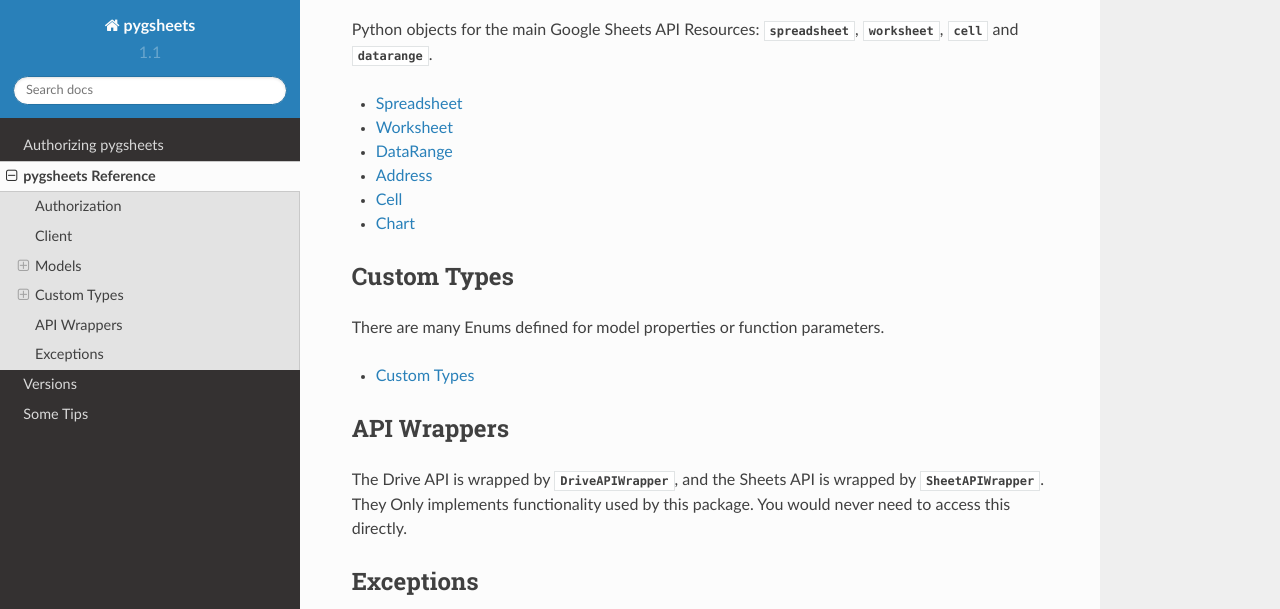
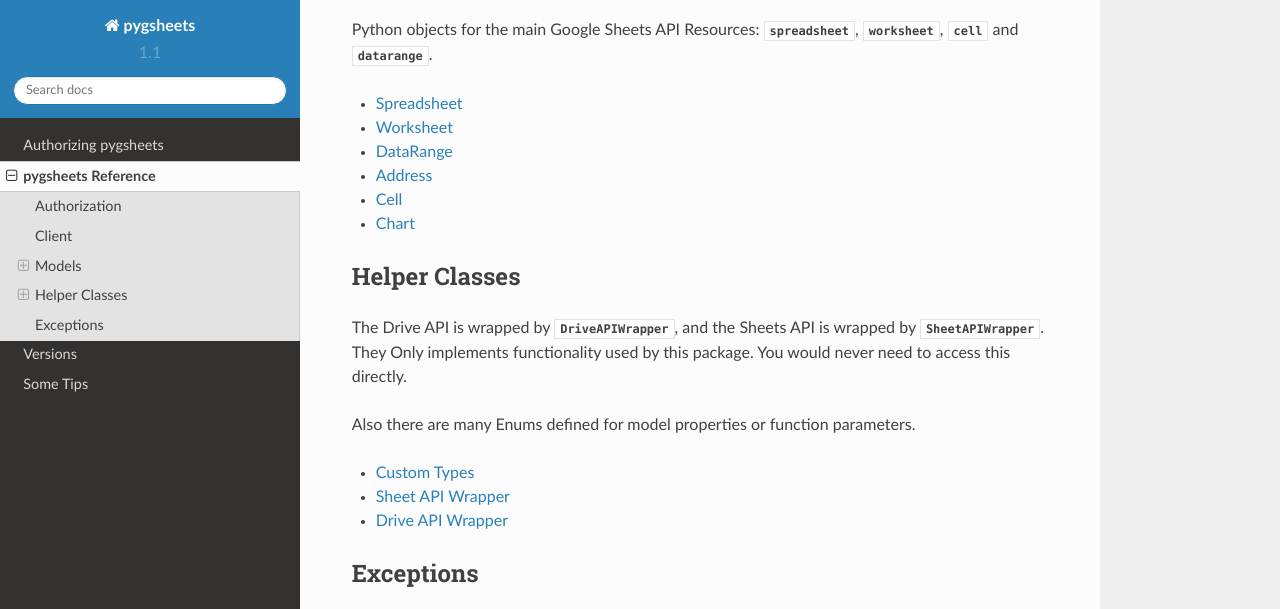
Before and after one commit to nithinmurali/pygsheets, a Sphinx documentation site: the page built from docs/source/reference.rst, in a window 1280 px wide and 900 px high, scrolled down 630 px, cut to the strip 0-609 px from the top of the window. Built offline with Sphinx 7.4.7 and the Read the Docs theme 2.0.0, drawn with Linux system fonts in a browser that asks for light colours.

Commit message:
doc fixes

```diff
--- a/docs/source/custom_types.rst
+++ b/docs/source/custom_types.rst
@@ -4,4 +4,6 @@
 Custom Types
 ============
 
-.. module:: pygsheets.custom_types
+.. automodule:: pygsheets.custom_types
+   :members:
+   :undoc-members:
--- a/docs/source/drive_api.rst
+++ b/docs/source/drive_api.rst
@@ -1,5 +1,5 @@
 
-.. _drive_api_wrapper:
+.. _drive_api:
 
 Drive API Wrapper
 =================
--- a/docs/source/reference.rst
+++ b/docs/source/reference.rst
@@ -45,22 +45,22 @@
    cell
    chart
 
-Custom Types
-------------
 
-There are many Enums defined for model properties or function parameters.
+
+Helper Classes
+--------------
+
+The Drive API is wrapped by :class:`DriveAPIWrapper <DriveAPIWrapper>`, and the Sheets API is wrapped
+by :class:`SheetAPIWrapper <SheetAPIWrapper>`. They Only implements functionality used by this package.
+You would never need to access this directly.
+
+Also there are many Enums defined for model properties or function parameters.
 
 .. toctree::
 
    custom_types
-
-
-API Wrappers
-------------
-
-The Drive API is wrapped by :class:`DriveAPIWrapper <DriveAPIWrapper>`, and the Sheets API is wrapped
-by :class:`SheetAPIWrapper <SheetAPIWrapper>`. They Only implements functionality used by this package.
-You would never need to access this directly.
+   sheet_api
+   drive_api
 
 
 Exceptions
--- a/docs/source/sheet_api.rst
+++ b/docs/source/sheet_api.rst
@@ -1,5 +1,5 @@
 
-.. _sheet_api_wrapper:
+.. _sheet_api:
 
 Sheet API Wrapper
 =================
```
